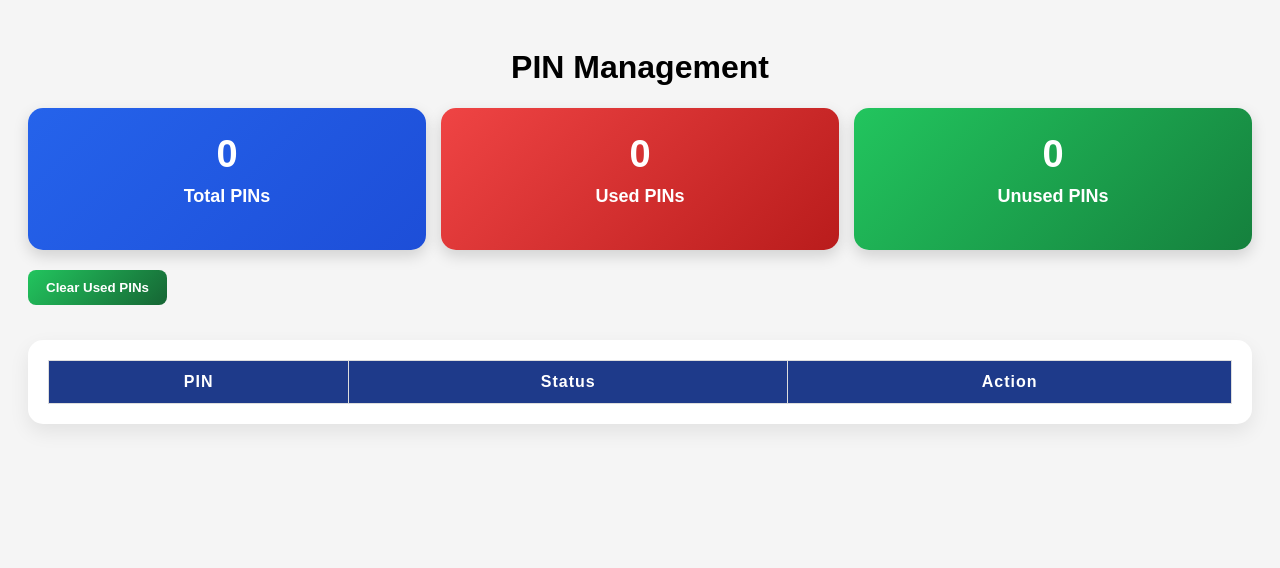
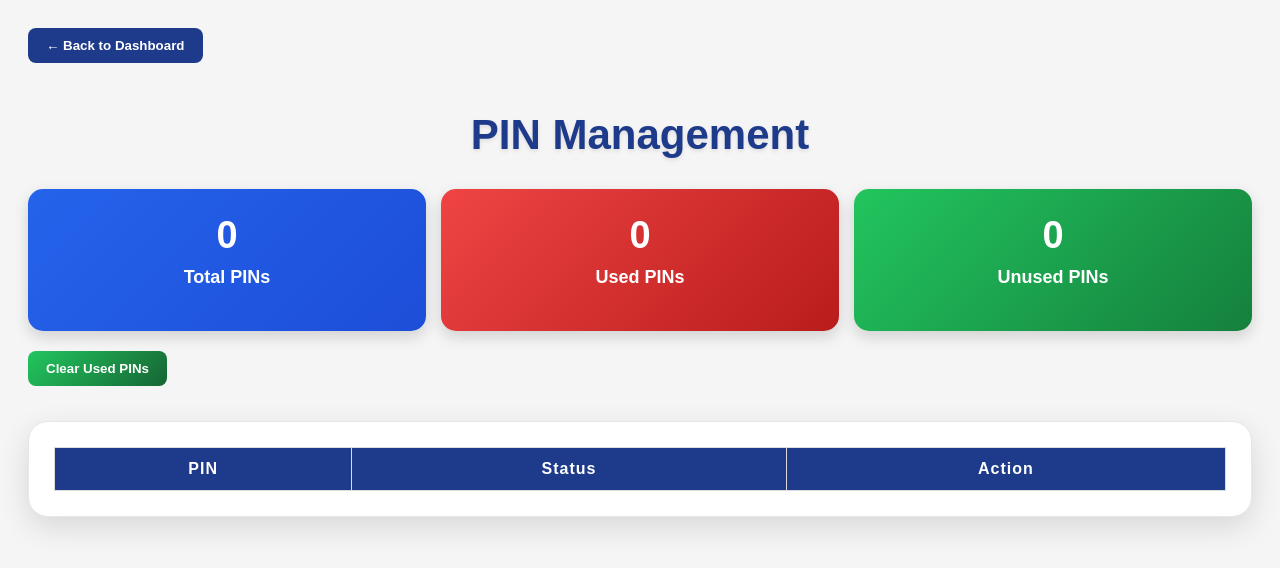
Before and after one commit to kingdavid198-netizen/gracelight-cbt, a website: page public/pin-management.html in a window 1280 px wide. Drawn offline with Linux system fonts and the light colour scheme; no server answers.

Commit message:
Update pin-management.html

```diff
--- a/public/pin-management.html
+++ b/public/pin-management.html
@@ -13,8 +13,13 @@
         }
 
         h1{
-            text-align:center;
-        }
+    text-align:center;
+    color:#1e3a8a;
+    font-size:42px;
+    font-weight:700;
+    margin-bottom:30px;
+    text-shadow:0 2px 4px rgba(0,0,0,0.1);
+}
 
         .stats{
             display:flex;
@@ -146,10 +151,26 @@ tbody tr:hover{
 
  .table-container{
     background:white;
-    padding:20px;
-    border-radius:15px;
-    box-shadow:0 8px 20px rgba(0,0,0,0.08);
+    padding:25px;
+    border-radius:20px;
+    box-shadow:0 10px 30px rgba(0,0,0,0.12);
     margin-top:20px;
+    border:1px solid #e5e7eb;
+}
+
+.back-btn{
+    background:#1e3a8a;
+    color:white;
+    border:none;
+    padding:10px 18px;
+    border-radius:8px;
+    font-weight:bold;
+    cursor:pointer;
+    margin-bottom:20px;
+}
+
+.back-btn:hover{
+    background:#1d4ed8;
 }
 
     </style>
@@ -157,6 +178,10 @@ tbody tr:hover{
 </head>
 
 <body>
+
+<button onclick="window.location.href='admin-dashboard.html'" class="back-btn">
+    ← Back to Dashboard
+</button>
 
 <h1>PIN Management</h1>
 
```
